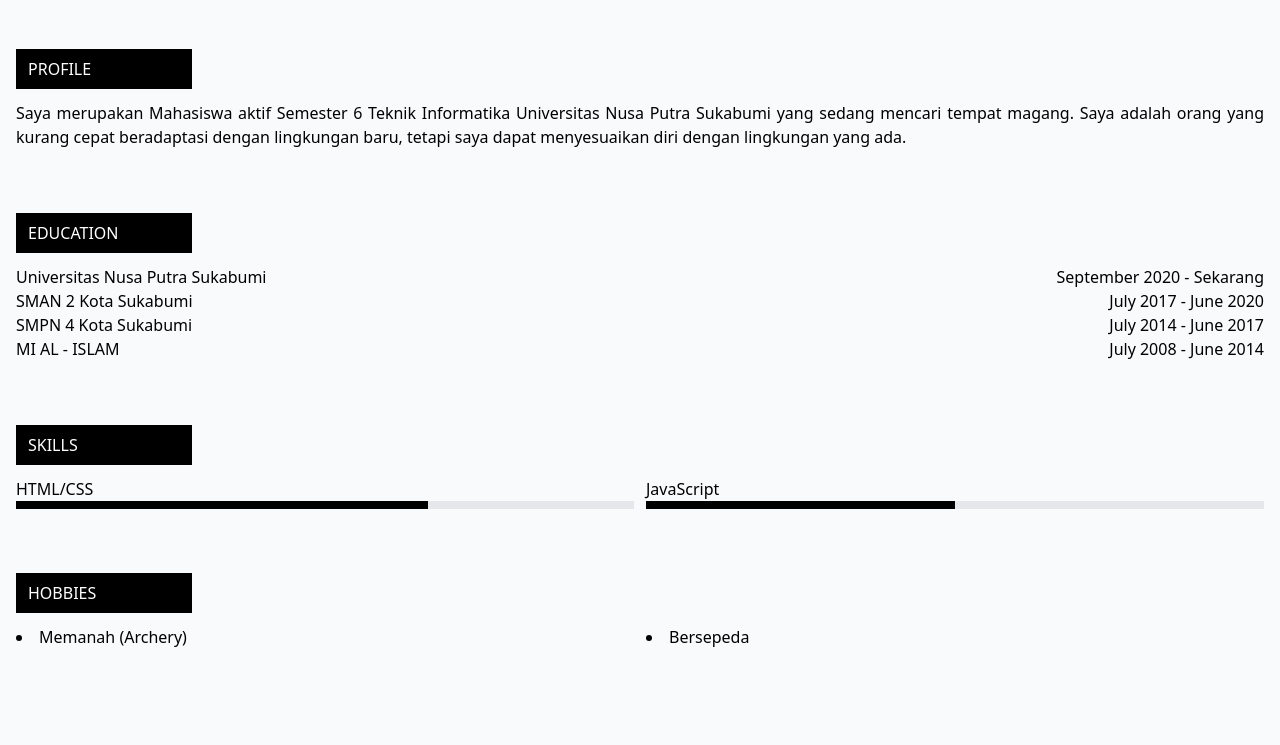
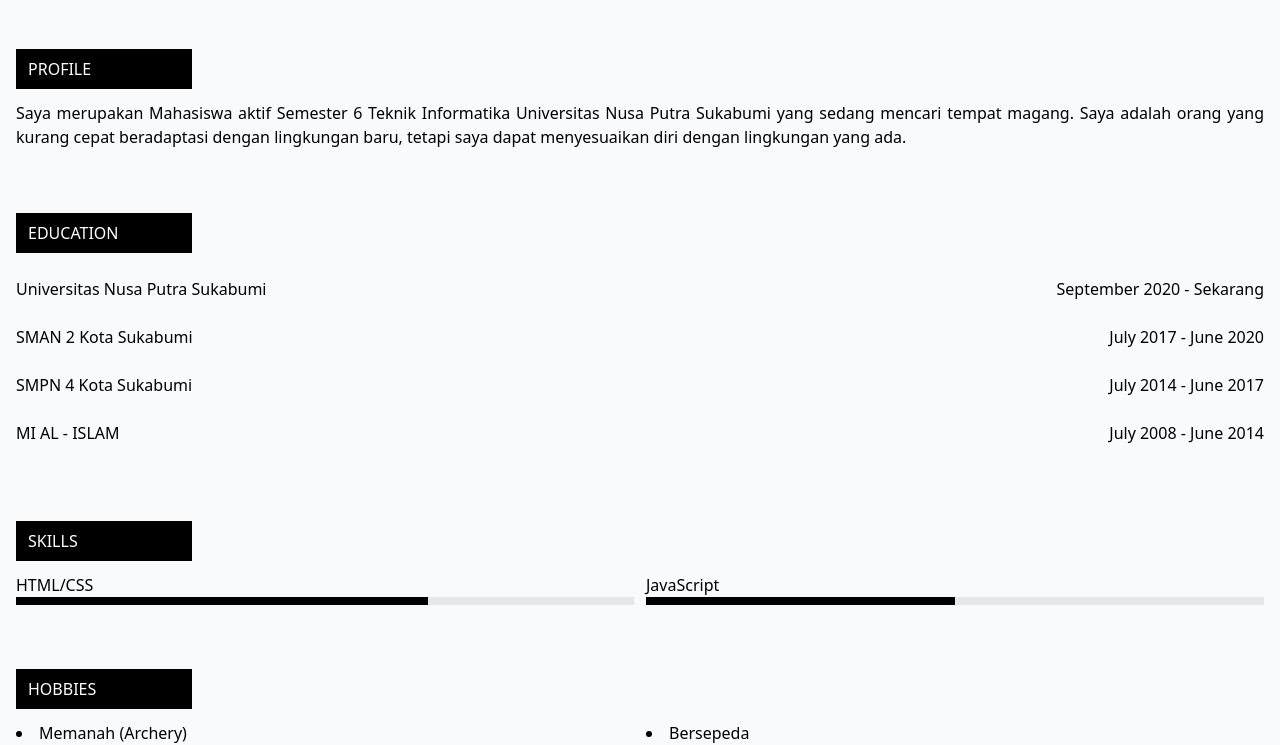
Before and after one commit to Zarriq22/CV---Azhar, a website: page index.html in a window 1280 px wide. Shown: the part 908-1653 px from the top of the page. Before the commit the page ends 1557 px from the top, so only its background shows below. Drawn offline with Linux system fonts and the light colour scheme.

Commit message:
Add files via upload

```diff
--- a/index.html
+++ b/index.html
@@ -95,19 +95,19 @@
             <div class="py-3 w-44">
                 <h1 class="px-3 py-2 bg-black text-white uppercase">education</h1>
             </div>
-            <div class="flex justify-between pb-3">
+            <div class="flex justify-between py-3">
                 <h1>Universitas Nusa Putra Sukabumi</h1>
                 <h1>September 2020 - Sekarang</h1>
             </div>
-            <div class="flex justify-between pb-3">
+            <div class="flex justify-between py-3">
                 <h1>SMAN 2 Kota Sukabumi</h1>
                 <h1>July 2017 - June 2020</h1>
             </div>
-            <div class="flex justify-between pb-3">
+            <div class="flex justify-between py-3">
                 <h1>SMPN 4 Kota Sukabumi</h1>
                 <h1>July 2014 - June 2017</h1>
             </div>
-            <div class="flex justify-between">
+            <div class="flex justify-between py-3">
                 <h1>MI AL - ISLAM</h1>
                 <h1>July 2008 - June 2014 </h1>
             </div>
```
